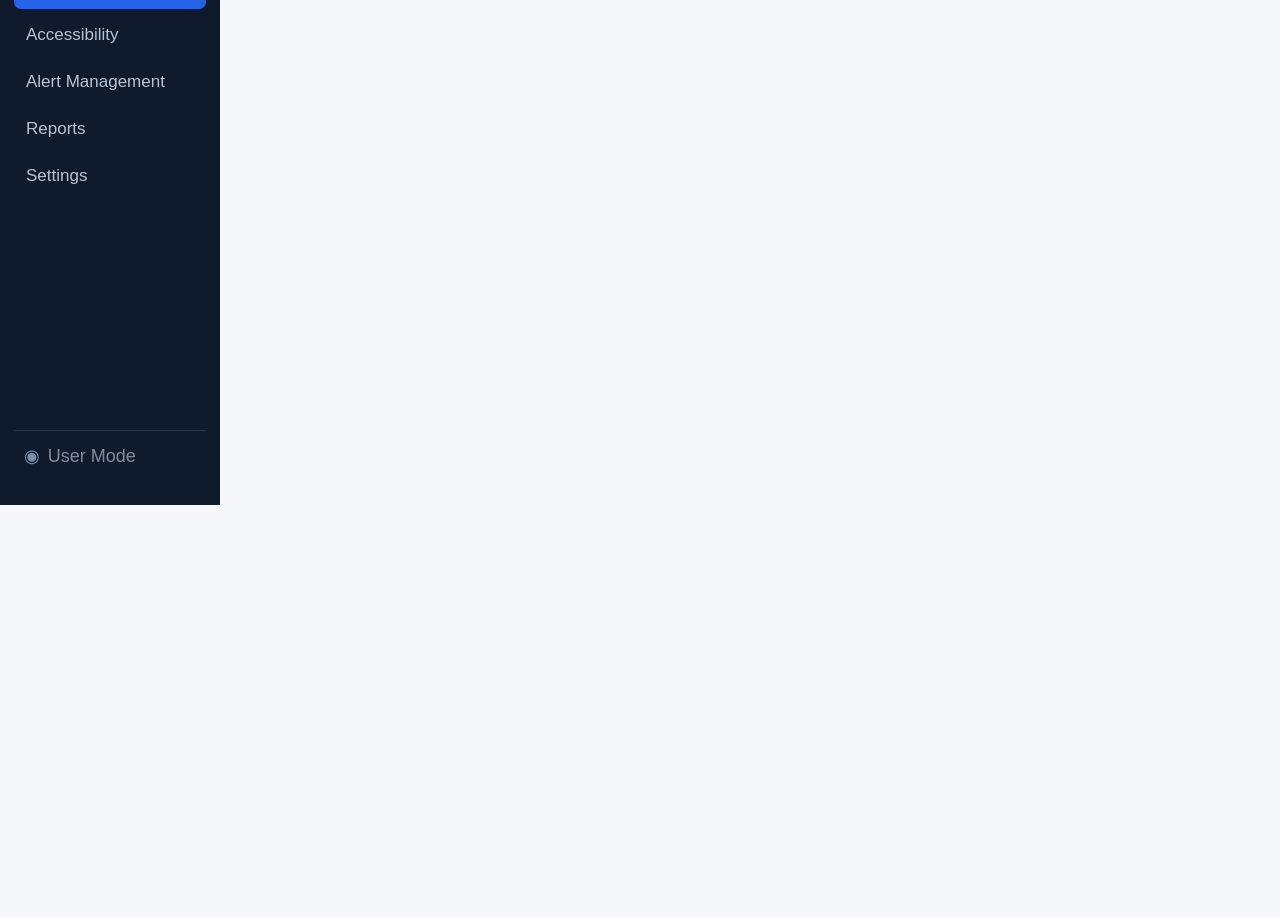
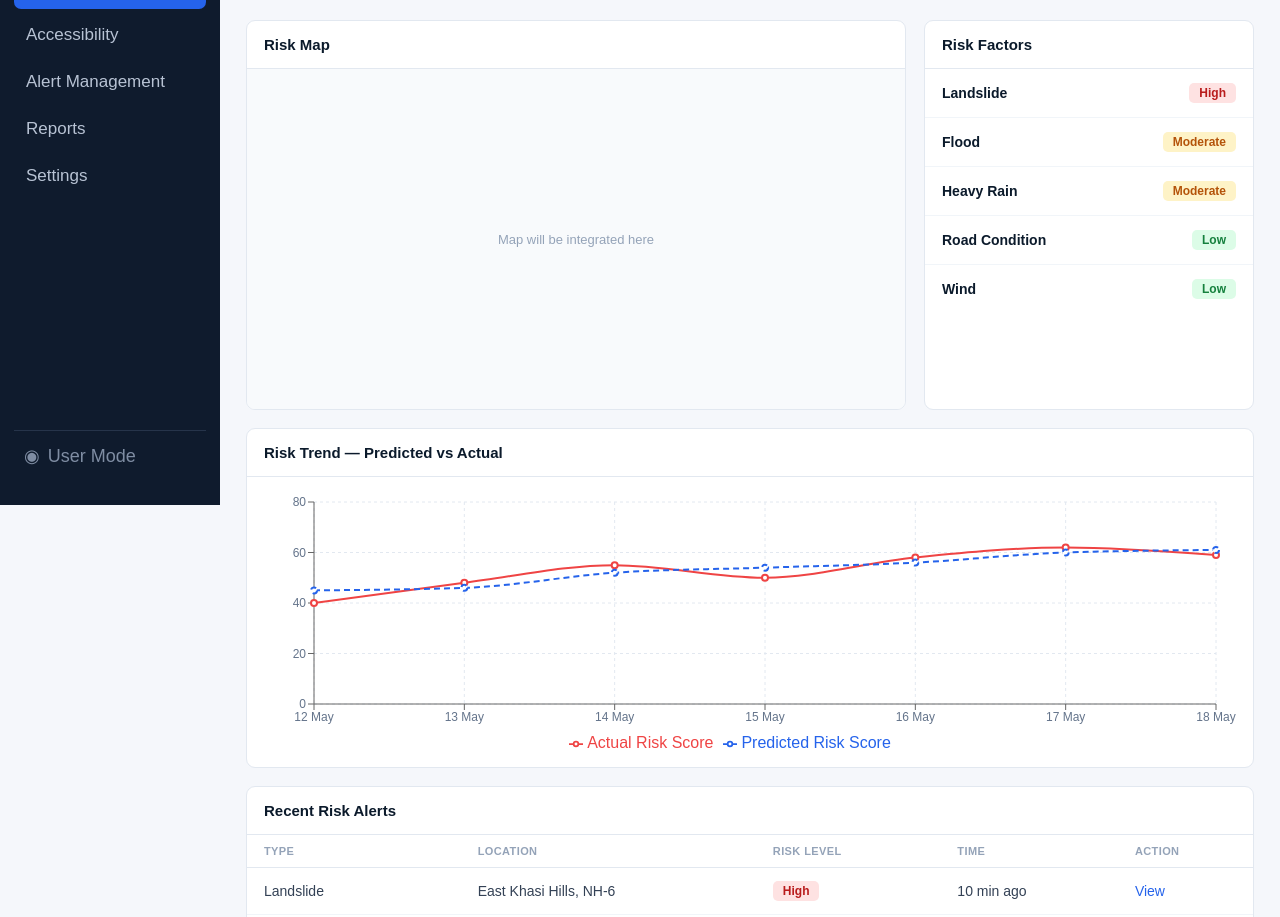
Before and after one commit to Ayushgupta7398/ner-logistics-web, a React (Vite) app: page /admin/risk in a window 1280 px wide. Shown: the part 295-1212 px from the top of the page. Before the commit the page ends 800 px from the top, so only its background shows below. Built offline with nearby package versions, Linux system fonts and the light colour scheme.

Commit message:
feat(admin): add Risk Monitoring page (A04)
- Add RiskFactorsList and RiskTrendChart (Predicted vs Actual, per PRD Section 12)
- Reuse MapView heatmap variant for Risk Map
- Rename .congestion-badge -> .level-badge for cross-page reuse
- Add Recent Risk Alerts table

```diff
--- /dev/null
+++ b/src/components/admin/RiskFactorsList.jsx
@@ -0,0 +1,39 @@
+// TODO: BACKEND/API INTEGRATION
+// Replace demo risk factors with backend/AI response.
+//
+// Demo API example:
+// GET /api/admin/risk/factors
+//
+// Expected response:
+// [
+//   { "name": "Landslide", "level": "high" },
+//   { "name": "Flood", "level": "moderate" }
+// ]
+//
+// Data source note: derived from Infrastructure.topFactors /
+// WeatherSnapshot.condition on the backend/AI side.
+// Frontend must NOT calculate or reorder risk severity itself.
+const demoFactors = [
+  { name: "Landslide", level: "high" },
+  { name: "Flood", level: "moderate" },
+  { name: "Heavy Rain", level: "moderate" },
+  { name: "Road Condition", level: "low" },
+  { name: "Wind", level: "low" },
+];
+
+function RiskFactorsList() {
+  return (
+    <div className="risk-factors-list">
+      {demoFactors.map((factor) => (
+        <div className="risk-factor-row" key={factor.name}>
+          <span className="risk-factor-name">{factor.name}</span>
+          <span className={`level-badge ${factor.level}`}>
+            {factor.level.charAt(0).toUpperCase() + factor.level.slice(1)}
+          </span>
+        </div>
+      ))}
+    </div>
+  );
+}
+
+export default RiskFactorsList;
--- /dev/null
+++ b/src/components/charts/RiskTrendChart.jsx
@@ -0,0 +1,59 @@
+import {
+  LineChart,
+  Line,
+  XAxis,
+  YAxis,
+  CartesianGrid,
+  Tooltip,
+  Legend,
+  ResponsiveContainer,
+} from "recharts";
+
+// TODO: AI/ML API INTEGRATION
+// Display predicted-vs-actual risk score trend received from backend/AI.
+// Frontend must NOT calculate or modify the AI prediction.
+//
+// Demo API example:
+// GET /api/admin/risk/trend?range=7d
+//
+// Expected response:
+// [
+//   { "date": "12 May", "actual": 42, "predicted": 45 },
+//   ...
+// ]
+const demoData = [
+  { date: "12 May", actual: 40, predicted: 45 },
+  { date: "13 May", actual: 48, predicted: 46 },
+  { date: "14 May", actual: 55, predicted: 52 },
+  { date: "15 May", actual: 50, predicted: 54 },
+  { date: "16 May", actual: 58, predicted: 56 },
+  { date: "17 May", actual: 62, predicted: 60 },
+  { date: "18 May", actual: 59, predicted: 61 },
+];
+
+function RiskTrendChart() {
+  return (
+    <ResponsiveContainer width="100%" height={260}>
+      <LineChart data={demoData} margin={{ top: 10, right: 20, left: -10, bottom: 0 }}>
+        <CartesianGrid strokeDasharray="3 3" stroke="#e2e8f0" />
+        <XAxis dataKey="date" tick={{ fontSize: 12, fill: "#64748b" }} />
+        <YAxis tick={{ fontSize: 12, fill: "#64748b" }} />
+        <Tooltip />
+        <Legend
+          formatter={(value) => (value === "actual" ? "Actual Risk Score" : "Predicted Risk Score")}
+        />
+        <Line type="monotone" dataKey="actual" stroke="#ef4444" strokeWidth={2} dot={{ r: 3 }} />
+        <Line
+          type="monotone"
+          dataKey="predicted"
+          stroke="#2563eb"
+          strokeWidth={2}
+          strokeDasharray="6 4"
+          dot={{ r: 3 }}
+        />
+      </LineChart>
+    </ResponsiveContainer>
+  );
+}
+
+export default RiskTrendChart;
--- a/src/index.css
+++ b/src/index.css
@@ -1189,7 +1189,7 @@ select {
   border-bottom: none;
 }
 
-.congestion-badge {
+.level-badge {
   display: inline-block;
 
   padding: 3px 10px;
@@ -1200,17 +1200,68 @@ select {
   font-weight: 600;
 }
 
-.congestion-badge.high {
+.level-badge.high {
   background-color: #fee2e2;
   color: #b91c1c;
 }
 
-.congestion-badge.moderate {
+.level-badge.moderate {
   background-color: #fef3c7;
   color: #b45309;
 }
 
-.congestion-badge.low {
+.level-badge.low {
   background-color: #dcfce7;
   color: #15803d;
 }
+
+
+
+/* =========================================================
+   RISK FACTORS PANEL
+========================================================= */
+
+.risk-factors-list {
+  display: flex;
+  flex-direction: column;
+}
+
+.risk-factor-row {
+  display: flex;
+  align-items: center;
+  justify-content: space-between;
+
+  padding: 14px 17px;
+
+  border-bottom: 1px solid #f1f5f9;
+}
+
+.risk-factor-row:last-child {
+  border-bottom: none;
+}
+
+.risk-factor-name {
+  color: #0b1a2b;
+  font-size: 14px;
+  font-weight: 600;
+}
+
+
+/* =========================================================
+   TABLE ACTION LINK
+========================================================= */
+
+.table-action-link {
+  border: none;
+  background: none;
+
+  color: #2563eb;
+  font-size: 14px;
+  font-weight: 500;
+
+  cursor: pointer;
+}
+
+.table-action-link:hover {
+  text-decoration: underline;
+}
--- a/src/pages/admin/RiskMonitoring.jsx
+++ b/src/pages/admin/RiskMonitoring.jsx
@@ -1,9 +1,126 @@
+import StatCard from "../../components/ui/StatCard";
+import MapView from "../../components/maps/MapView";
+import RiskFactorsList from "../../components/admin/RiskFactorsList";
+import RiskTrendChart from "../../components/charts/RiskTrendChart";
+
+// TODO: BACKEND/API INTEGRATION
+// Replace demo stats with backend response.
+//
+// Demo API example:
+// GET /api/admin/risk/stats
+const stats = [
+  { title: "High Risk Zones", value: "12", trend: "↑ 2 vs yesterday", trendType: "negative" },
+  { title: "Moderate Risk Zones", value: "24", trend: "↑ 3 vs yesterday", trendType: "negative" },
+  { title: "Low Risk Zones", value: "48", trend: "↑ 5 vs yesterday", trendType: "positive" },
+  { title: "Total Risk Alerts", value: "18", trend: "↓ 4 vs last month", trendType: "positive" },
+];
+
+// TODO: BACKEND/API INTEGRATION
+// Replace demo alerts with backend response.
+//
+// Demo API example:
+// GET /api/admin/risk/alerts?limit=5
+//
+// Expected response:
+// [
+//   {
+//     "type": "landslide",
+//     "location": "East Khasi Hills, NH-6",
+//     "riskLevel": "high",
+//     "createdAt": "10 min ago"
+//   }
+// ]
+const recentAlerts = [
+  { type: "Landslide", location: "East Khasi Hills, NH-6", riskLevel: "high", time: "10 min ago" },
+  { type: "Flood", location: "Cachar District", riskLevel: "high", time: "35 min ago" },
+  { type: "Heavy Rain", location: "West Jaintia Hills", riskLevel: "moderate", time: "1 hr ago" },
+  { type: "Road Damage", location: "Tawang Road", riskLevel: "moderate", time: "2 hr ago" },
+  { type: "Wind Warning", location: "Namsai, Arunachal", riskLevel: "low", time: "3 hr ago" },
+];
+
 function RiskMonitoring() {
   return (
-    <div>
-      <h1>Risk Monitoring</h1>
-      <p>Monitor logistics risks and critical areas.</p>
+    <div className="admin-dashboard">
+
+      <div className="dashboard-header">
+        <div>
+          <h1>Risk Monitoring</h1>
+          <p>Hazard zones & predictive risk factors across NER</p>
+        </div>
+      </div>
+
+      <section className="dashboard-stats live-stats">
+        {stats.map((stat) => (
+          <StatCard key={stat.title} {...stat} />
+        ))}
+      </section>
+
+      <section className="traffic-content-grid">
+
+        <div className="dashboard-card">
+          <div className="card-header">
+            <h2>Risk Map</h2>
+          </div>
+          <MapView variant="heatmap" />
+        </div>
+
+        <div className="dashboard-card">
+          <div className="card-header">
+            <h2>Risk Factors</h2>
+          </div>
+          <RiskFactorsList />
+        </div>
+
+      </section>
+
+      <div className="dashboard-card" style={{ marginBottom: "18px" }}>
+        <div className="card-header">
+          <h2>Risk Trend — Predicted vs Actual</h2>
+        </div>
+        <div className="chart-card-body">
+          <RiskTrendChart />
+        </div>
+      </div>
+
+      <div className="dashboard-card">
+        <div className="card-header">
+          <h2>Recent Risk Alerts</h2>
+        </div>
+        <table className="data-table">
+          <thead>
+            <tr>
+              <th>Type</th>
+              <th>Location</th>
+              <th>Risk Level</th>
+              <th>Time</th>
+              <th>Action</th>
+            </tr>
+          </thead>
+          <tbody>
+            {recentAlerts.map((a) => (
+              <tr key={a.type + a.location}>
+                <td>{a.type}</td>
+                <td>{a.location}</td>
+                <td>
+                  <span className={`level-badge ${a.riskLevel}`}>
+                    {a.riskLevel.charAt(0).toUpperCase() + a.riskLevel.slice(1)}
+                  </span>
+                </td>
+                <td>{a.time}</td>
+                <td>
+                  {/* TODO: BACKEND/API INTEGRATION
+                      Will navigate to Alert Detail / Report Details
+                      once that route + data contract exists. */}
+                  <button className="table-action-link">View</button>
+                </td>
+              </tr>
+            ))}
+          </tbody>
+        </table>
+      </div>
+
     </div>
   );
 }
+
 export default RiskMonitoring;
--- a/src/pages/admin/TrafficAnalytics.jsx
+++ b/src/pages/admin/TrafficAnalytics.jsx
@@ -123,7 +123,7 @@ function TrafficAnalytics() {
                   <td>{r.avgSpeed}</td>
                   <td>{r.delay}</td>
                   <td>
-                    <span className={`congestion-badge ${r.congestionLevel}`}>
+                    <span className={`level-badge ${r.congestionLevel}`}>
                       {r.congestionLevel.charAt(0).toUpperCase() + r.congestionLevel.slice(1)}
                     </span>
                   </td>
```
